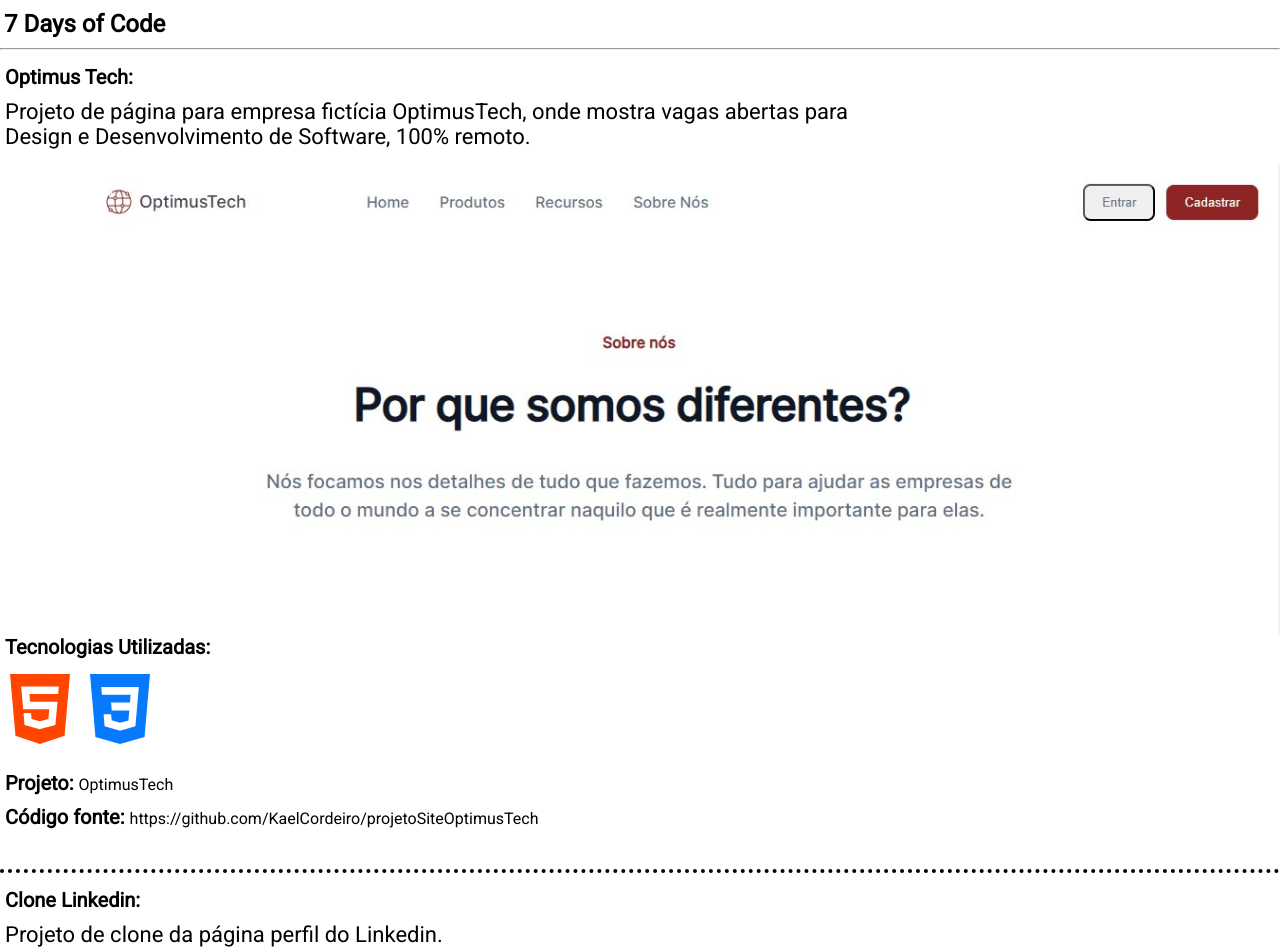
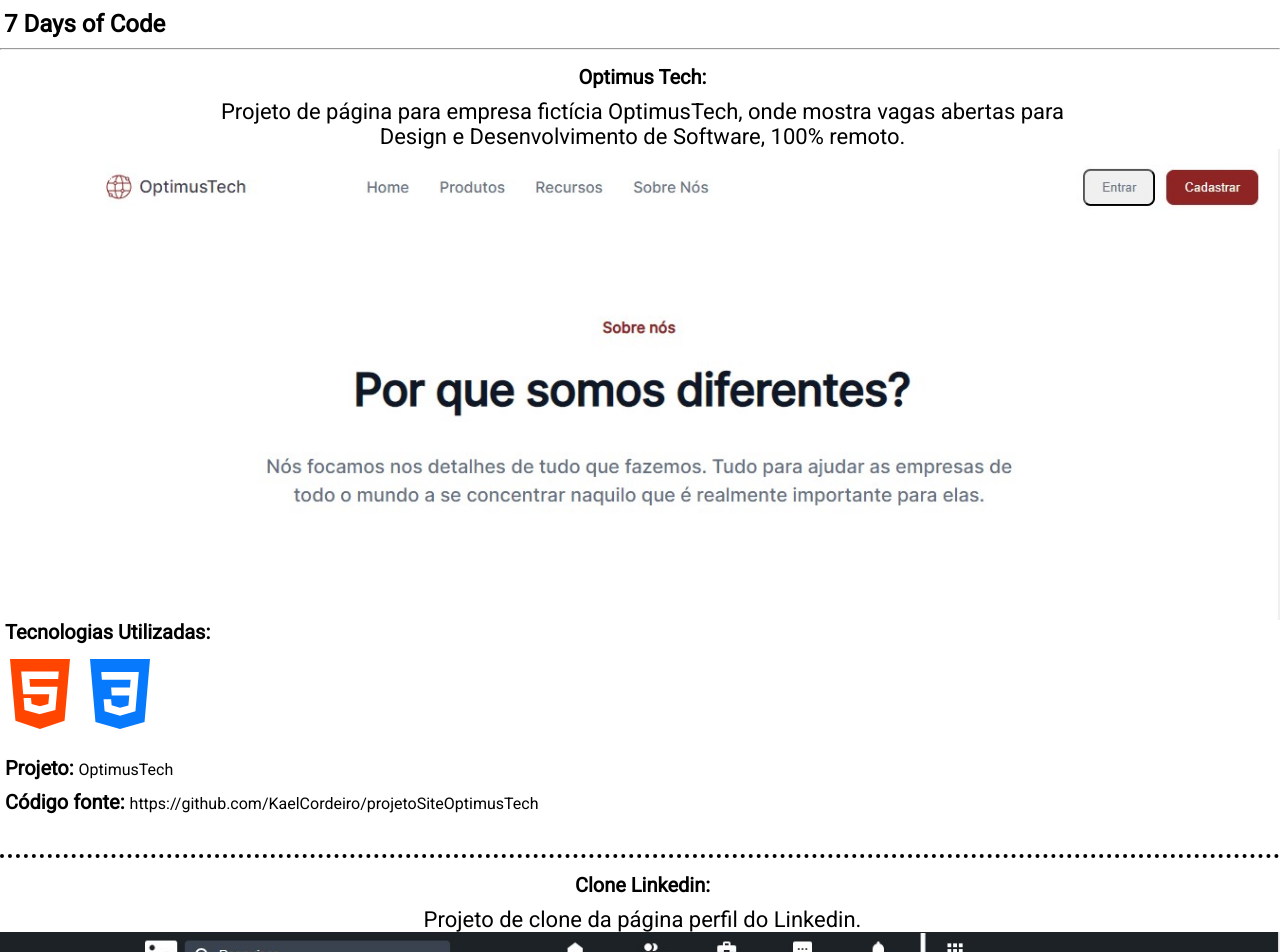
Before and after one commit to KaelCordeiro/portfolioKael, a React (Create React App) app: page /projeto in a window 1280 px wide. Shown: the part 420-1372 px from the top of the page. Built offline with nearby package versions, Linux system fonts and the light colour scheme; a web font is replaced by a local one.

Commit message:
Página de projetos final

```diff
--- a/src/projetos/Projetos.js
+++ b/src/projetos/Projetos.js
@@ -15,9 +15,9 @@ function Projetos(){
             <h3 className={styles.subtitulo}>7 Days of Code</h3>
             <hr className={styles.linha}></hr>
             <div className={styles.container}>
-                <h3>Optimus Tech:</h3>
-                <p>Projeto de página para empresa fictícia OptimusTech, onde mostra vagas abertas para</p>
-                <p className={styles.linha_branco}>Design e Desenvolvimento de Software, 100% remoto.</p>
+                <h3 className={styles.centralizar}>Optimus Tech:</h3>
+                <p className={styles.centralizar}>Projeto de página para empresa fictícia OptimusTech, onde mostra vagas abertas para</p>
+                <p className={styles.centralizar}>Design e Desenvolvimento de Software, 100% remoto.</p>
                 <div className={styles.container_imagem}>
                     <img src={optimus} />
                 </div>
@@ -30,8 +30,8 @@ function Projetos(){
             </div>
             <div className={styles.linha_traco}></div>
             <div className={styles.container}>
-                <h3>Clone Linkedin:</h3>
-                <p className={styles.linha_branco}>Projeto de clone da página perfil do Linkedin.</p>
+                <h3 className={styles.centralizar}>Clone Linkedin:</h3>
+                <p className={styles.centralizar}>Projeto de clone da página perfil do Linkedin.</p>
                 <div className={styles.container_imagem1}>
                     <img src={linkedin} />
                 </div>
--- a/src/projetos/Projetos.module.css
+++ b/src/projetos/Projetos.module.css
@@ -7,7 +7,13 @@
     font-size: 40px;
     margin: 30px 0px 0px 0px;
     margin-bottom: 50px;
-    margin-left: 570px;
+    text-align: center;
+}
+
+.centralizar{
+    display: flex;
+    flex-direction: column;
+    align-items: center;
 }
 
 .link{
@@ -89,10 +95,6 @@
     margin-left: 5px;
 }
 
-.linha_branco{
-    margin-bottom: 15px;
-}
-
 .container p{
     font-family: 'Roboto', sans-serif;
     color: #000000;
```
